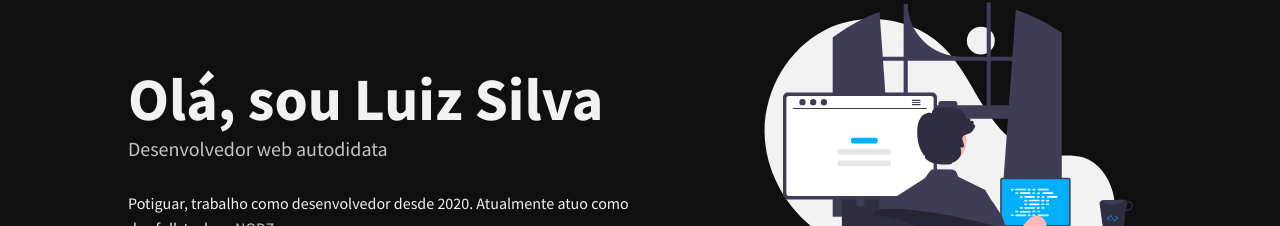
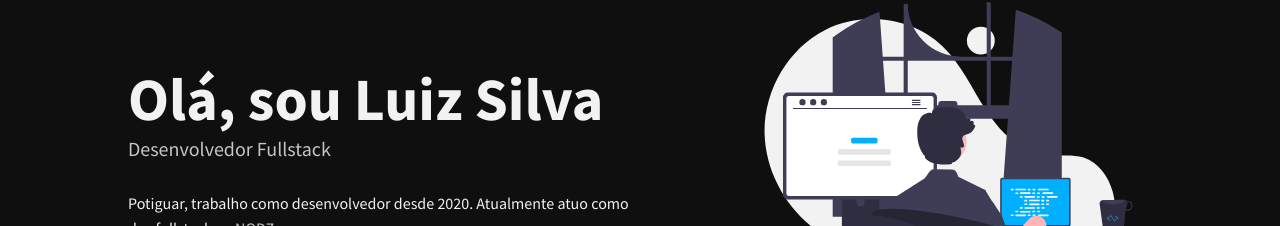
Before and after one commit to lu1zf/lu1zf.github.io, a React (Create React App) app: page / in a window 1280 px wide. Shown: the part 284-510 px from the top of the page. Built offline with nearby package versions, Linux system fonts and the light colour scheme.

Commit message:
feat(welcome): Changes subtext

```diff
--- a/src/components/Welcome/index.js
+++ b/src/components/Welcome/index.js
@@ -7,7 +7,7 @@ const Welcome = () => {
       <div className="section-container">
         <div className="left">
           <h1>Olá, sou Luiz Silva</h1>
-          <div className="subtext">Desenvolvedor web autodidata</div>
+          <div className="subtext">Desenvolvedor Fullstack</div>
           <p>
             Potiguar, trabalho como desenvolvedor desde 2020. Atualmente
             atuo como dev fullstack na <a href="http://negocioonlinedozero.com" target="_blank">NODZ</a>.
```
